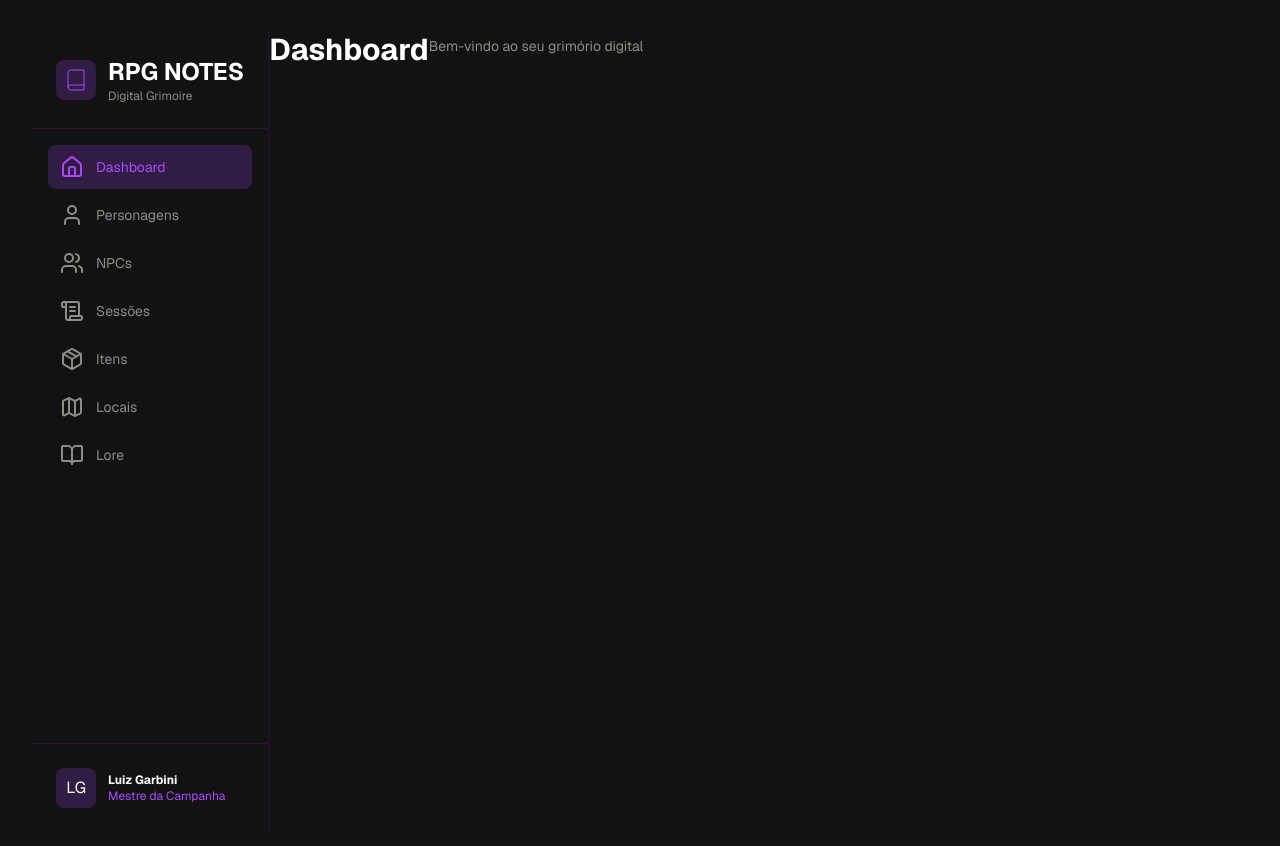
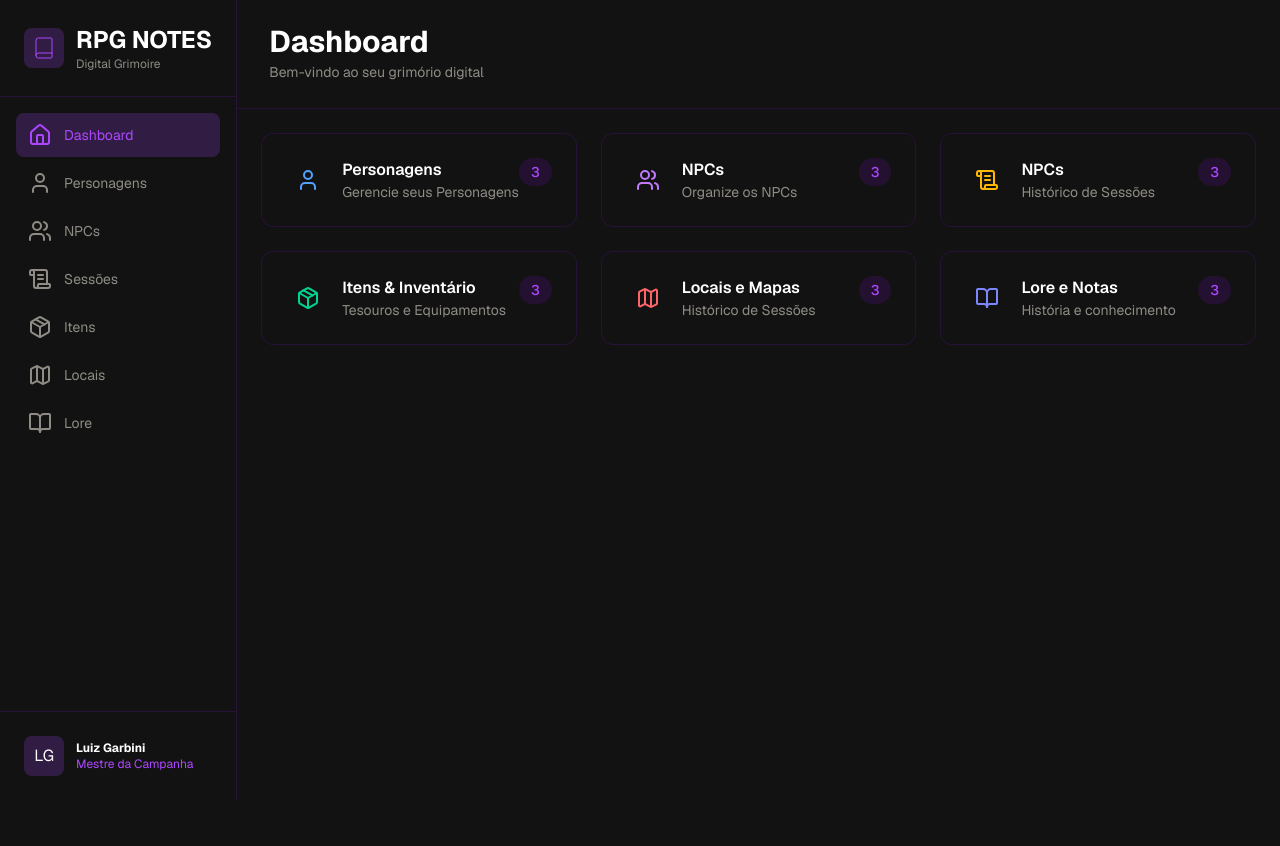
Before and after one commit to LuizGarbini/rpg-notes, a React (Vite) app: page / in a window 1280 px wide. Shown: the top 846 px of the page. After the commit the page ends 800 px from the top, so only its background shows below. Built offline with nearby package versions, Linux system fonts and the light colour scheme.

Commit message:
feat: enhance Dashboard layout with new navigation items and icons

```diff
--- a/src/routes/index.tsx
+++ b/src/routes/index.tsx
@@ -1,4 +1,12 @@
 import { createFileRoute } from "@tanstack/react-router";
+import {
+	BookOpen,
+	MapIcon,
+	Package,
+	ScrollText,
+	User,
+	Users,
+} from "lucide-react";
 import { Sidebar } from "@/components/sidebar";
 export const Route = createFileRoute("/")({
 	component: App,
@@ -6,12 +14,178 @@ export const Route = createFileRoute("/")({
 
 function App() {
 	return (
-		<div className="flex p-8">
+		<div className="flex">
 			<Sidebar />
-			<h2 className="text-3xl font-bold text-foreground">Dashboard</h2>
-			<span className="mt-1 text-sm text-muted-foreground">
-				Bem-vindo ao seu grimório digital
-			</span>
+			<div className="flex flex-1">
+				<div className="w-full">
+					<div className="py-6 px-8 border-b border-purple-800/25">
+						<h2 className="text-3xl font-bold">Dashboard</h2>
+						<span className="mt-1 text-sm text-muted-foreground">
+							Bem-vindo ao seu grimório digital
+						</span>
+					</div>
+					<div className="p-6">
+						<div className="grid grid-cols-1 gap-6 md:grid-cols-2 lg:grid-cols-3">
+							<a
+								href="/personagens"
+								className="group relative z-10 rounded-xl border border-purple-800/25 p-6 transition-all hover:border-purple-500/20 hover:shadow-lg"
+							>
+								<div className="flex items-start justify-between">
+									<div className="flex-1">
+										<div className="flex items-center gap-3">
+											<div className="rounded-lg bg-muted/50 p-2.5 text-blue-400">
+												<User className="stroke-1.5" />
+											</div>
+											<div>
+												<h3 className="font-semibold text-foreground group-hover:text-primary group-hover:text-purple-500">
+													Personagens
+												</h3>
+												<p className="text-sm text-muted-foreground">
+													Gerencie seus Personagens
+												</p>
+											</div>
+										</div>
+									</div>
+									<span className="rounded-full bg-purple-800/20 px-3 py-1 text-sm font-medium text-purple-500">
+										3
+									</span>
+								</div>
+								<div className="absolute inset-x-0 bottom-0 h-1 bg-gradient-to-r from-purple-800/0 via-purple-800/50 to-purple-800/0 opacity-0 transition-opacity group-hover:opacity-100"></div>
+							</a>
+							<a
+								href="/npcs"
+								className="group relative z-10 rounded-xl border border-purple-800/25 p-6 transition-all hover:border-purple-500/20 hover:shadow-lg"
+							>
+								<div className="flex items-start justify-between">
+									<div className="flex-1">
+										<div className="flex items-center gap-3">
+											<div className="rounded-lg bg-muted/50 p-2.5 text-purple-400">
+												<Users className="stroke-1.5" />
+											</div>
+											<div>
+												<h3 className="font-semibold text-foreground group-hover:text-primary group-hover:text-purple-500">
+													NPCs
+												</h3>
+												<p className="text-sm text-muted-foreground">
+													Organize os NPCs
+												</p>
+											</div>
+										</div>
+									</div>
+									<span className="rounded-full bg-purple-800/20 px-3 py-1 text-sm font-medium text-purple-500">
+										3
+									</span>
+								</div>
+								<div className="absolute inset-x-0 bottom-0 h-1 bg-gradient-to-r from-purple-800/0 via-purple-800/50 to-purple-800/0 opacity-0 transition-opacity group-hover:opacity-100"></div>
+							</a>
+							<a
+								href="/npcs"
+								className="group relative z-10 rounded-xl border border-purple-800/25 p-6 transition-all hover:border-purple-500/20 hover:shadow-lg"
+							>
+								<div className="flex items-start justify-between">
+									<div className="flex-1">
+										<div className="flex items-center gap-3">
+											<div className="rounded-lg bg-muted/50 p-2.5 text-amber-400">
+												<ScrollText className="stroke-1.5" />
+											</div>
+											<div>
+												<h3 className="font-semibold text-foreground group-hover:text-primary group-hover:text-purple-500">
+													NPCs
+												</h3>
+												<p className="text-sm text-muted-foreground">
+													Histórico de Sessões
+												</p>
+											</div>
+										</div>
+									</div>
+									<span className="rounded-full bg-purple-800/20 px-3 py-1 text-sm font-medium text-purple-500">
+										3
+									</span>
+								</div>
+								<div className="absolute inset-x-0 bottom-0 h-1 bg-gradient-to-r from-purple-800/0 via-purple-800/50 to-purple-800/0 opacity-0 transition-opacity group-hover:opacity-100"></div>
+							</a>
+							<a
+								href="/itens"
+								className="group relative z-10 rounded-xl border border-purple-800/25 p-6 transition-all hover:border-purple-500/20 hover:shadow-lg"
+							>
+								<div className="flex items-start justify-between">
+									<div className="flex-1">
+										<div className="flex items-center gap-3">
+											<div className="rounded-lg bg-muted/50 p-2.5 text-emerald-400">
+												<Package className="stroke-1.5" />
+											</div>
+											<div>
+												<h3 className="font-semibold text-foreground group-hover:text-primary group-hover:text-purple-500">
+													Itens & Inventário
+												</h3>
+												<p className="text-sm text-muted-foreground">
+													Tesouros e Equipamentos
+												</p>
+											</div>
+										</div>
+									</div>
+									<span className="rounded-full bg-purple-800/20 px-3 py-1 text-sm font-medium text-purple-500">
+										3
+									</span>
+								</div>
+								<div className="absolute inset-x-0 bottom-0 h-1 bg-gradient-to-r from-purple-800/0 via-purple-800/50 to-purple-800/0 opacity-0 transition-opacity group-hover:opacity-100"></div>
+							</a>
+							<a
+								href="/locais"
+								className="group relative z-10 rounded-xl border border-purple-800/25 p-6 transition-all hover:border-purple-500/20 hover:shadow-lg"
+							>
+								<div className="flex items-start justify-between">
+									<div className="flex-1">
+										<div className="flex items-center gap-3">
+											<div className="rounded-lg bg-muted/50 p-2.5 text-red-400">
+												<MapIcon className="stroke-1.5" />
+											</div>
+											<div>
+												<h3 className="font-semibold text-foreground group-hover:text-primary group-hover:text-purple-500">
+													Locais e Mapas
+												</h3>
+												<p className="text-sm text-muted-foreground">
+													Histórico de Sessões
+												</p>
+											</div>
+										</div>
+									</div>
+									<span className="rounded-full bg-purple-800/20 px-3 py-1 text-sm font-medium text-purple-500">
+										3
+									</span>
+								</div>
+								<div className="absolute inset-x-0 bottom-0 h-1 bg-gradient-to-r from-purple-800/0 via-purple-800/50 to-purple-800/0 opacity-0 transition-opacity group-hover:opacity-100"></div>
+							</a>
+							<a
+								href="/lore"
+								className="group relative z-10 rounded-xl border border-purple-800/25 p-6 transition-all hover:border-purple-500/20 hover:shadow-lg"
+							>
+								<div className="flex items-start justify-between">
+									<div className="flex-1">
+										<div className="flex items-center gap-3">
+											<div className="rounded-lg bg-muted/50 p-2.5 text-indigo-400">
+												<BookOpen className="stroke-1.5" />
+											</div>
+											<div>
+												<h3 className="font-semibold text-foreground group-hover:text-primary group-hover:text-purple-500">
+													Lore e Notas
+												</h3>
+												<p className="text-sm text-muted-foreground">
+													História e conhecimento
+												</p>
+											</div>
+										</div>
+									</div>
+									<span className="rounded-full bg-purple-800/20 px-3 py-1 text-sm font-medium text-purple-500">
+										3
+									</span>
+								</div>
+								<div className="absolute inset-x-0 bottom-0 h-1 bg-gradient-to-r from-purple-800/0 via-purple-800/50 to-purple-800/0 opacity-0 transition-opacity group-hover:opacity-100"></div>
+							</a>
+						</div>
+					</div>
+				</div>
+			</div>
 		</div>
 	);
 }
```
